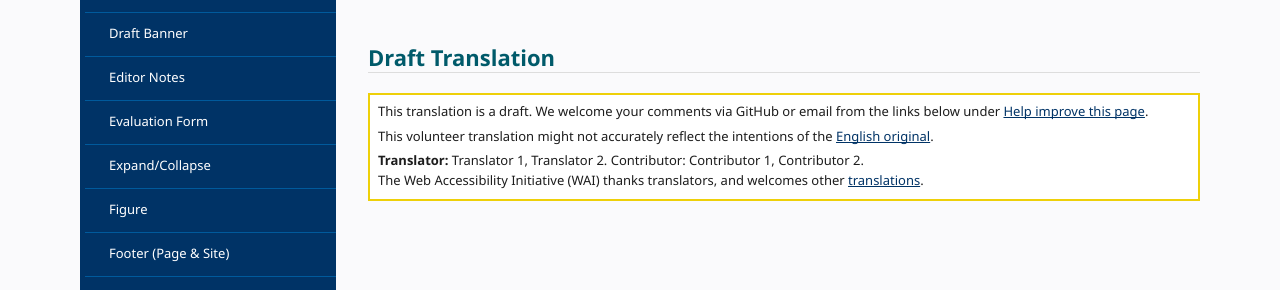
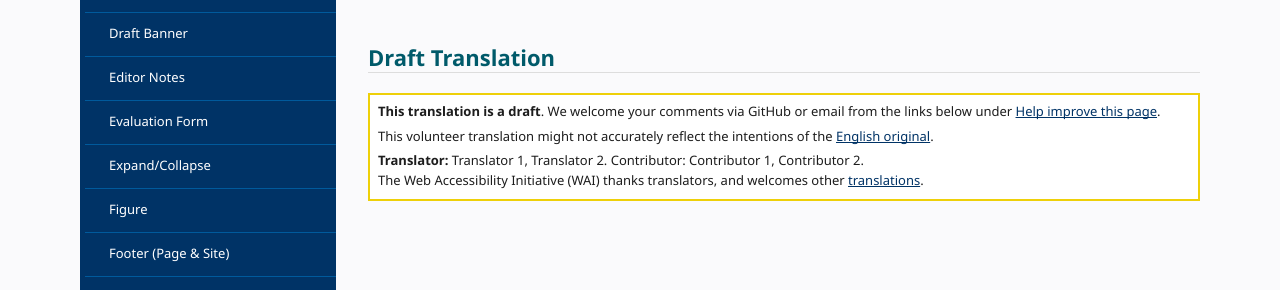
Before and after one commit to w3c/wai-website-theme, a Jekyll site: the page built from _components/document-notes/translation.md, in a window 1280 px wide. Shown: the part 804-1094 px from the top of the page. Built offline with Jekyll 4.4.1, drawn with Linux system fonts in a browser that asks for light colours; cached includes are drawn as plain includes.

Commit message:
Document Notes, Translations: update documentation

```diff
--- a/_components/document-notes/translation.md
+++ b/_components/document-notes/translation.md
@@ -68,8 +68,8 @@ The message for the translation is automatically generated on the translated pag
 
 <section class="doc-note-box doc-note-translation doc-note-translation--draft">
   <h2 class="visuallyhidden">{% include_cached t.html t="About this translation" lang=page.lang %}</h2>
-  <p class="translation-draft">
-    {%- include t.html t='This translation is a draft. We welcome your comments via GitHub or email from the links below under <a href="#helpimprove">Help improve this page</a>.' -%}
+  <p>
+    {%- include t.html t='<strong>This translation is a draft</strong>. We welcome your comments via GitHub or email from the links below under <a href="#helpimprove">Help improve this page</a>.' -%}
   </p>
   <p>
     {%- assign replace_pattern = page.url | relative_url | prepend: "$1|" -%}
```
